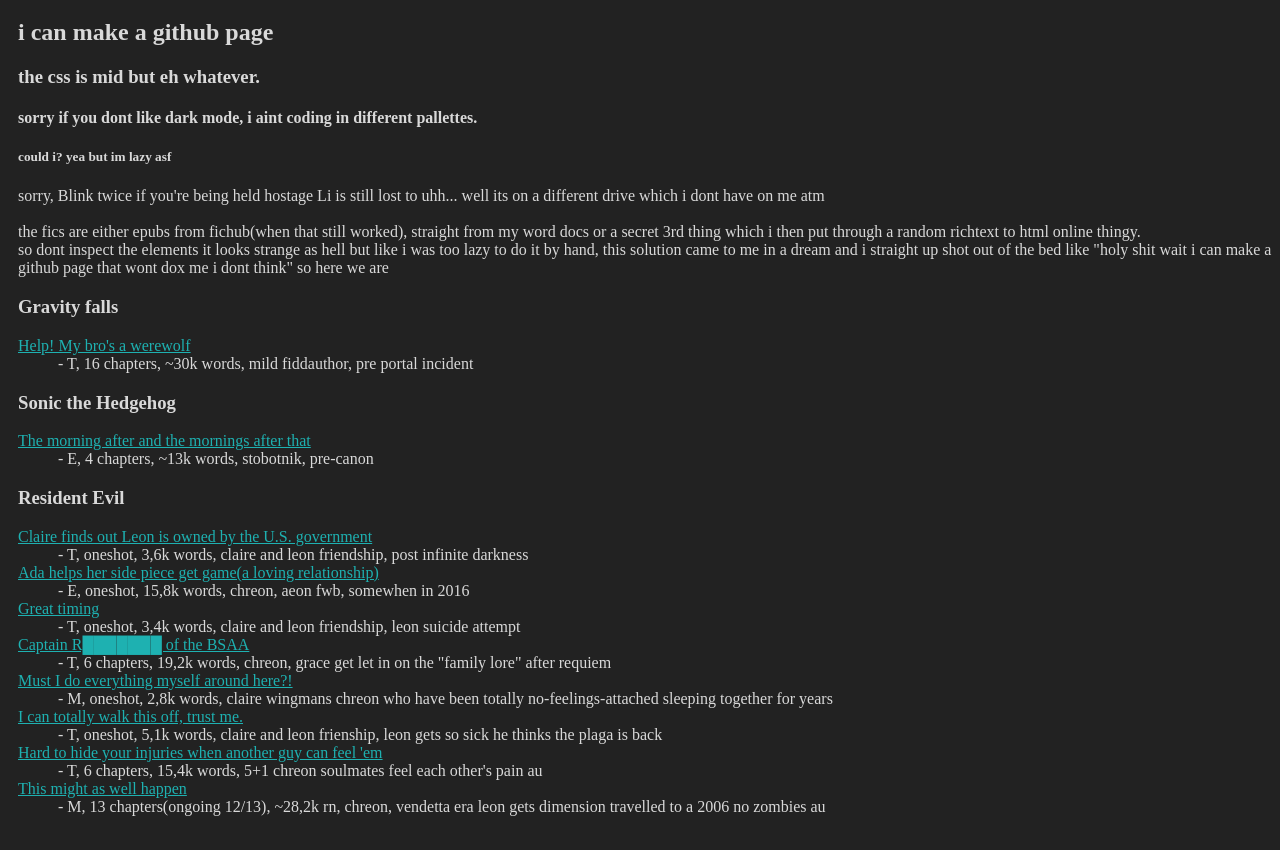
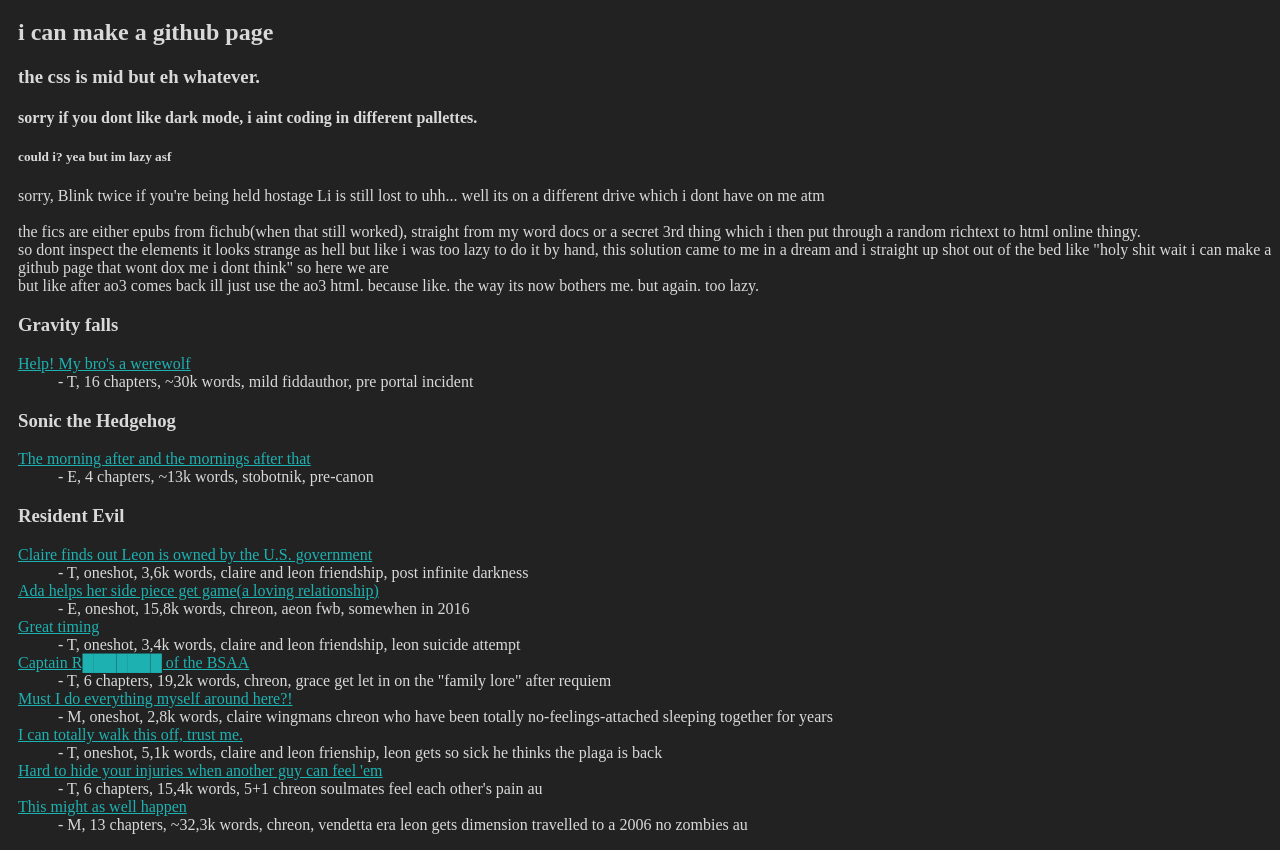
Before and after one commit to CreamSoap/tired-demonspawn-fics.github.io, a plain HTML site: page index.html in a window 1280 px wide. Shown: the part 61-911 px from the top of the page. Drawn offline with Linux system fonts and the light colour scheme.

Commit message:
final chapter might as well

```diff
--- a/index.html
+++ b/index.html
@@ -18,6 +18,8 @@
     the fics are either epubs from fichub(when that still worked), straight from my word docs or a secret 3rd thing which i then put through a random richtext to html online thingy.
     <br>
     so dont inspect the elements it looks strange as hell but like i was too lazy to do it by hand, this solution came to me in a dream and i straight up shot out of the bed like "holy shit wait i can make a github page that wont dox me i dont think" so here we are
+    <br>
+    but like after ao3 comes back ill just use the ao3 html. because like. the way its now bothers me. but again. too lazy.
     <br>
     <h3>Gravity falls</h3>
         <dl>
@@ -55,7 +57,7 @@
         <dd>- T, 6 chapters, 15,4k words, 5+1 chreon soulmates feel each other's pain au</dd>
 
         <dt><a href="mightaswell.html">This might as well happen</a></dt>
-        <dd>- M, 13 chapters(ongoing 12/13), ~28,2k rn, chreon, vendetta era leon gets dimension travelled to a 2006 no zombies au</dd>
+        <dd>- M, 13 chapters, ~32,3k words, chreon, vendetta era leon gets dimension travelled to a 2006 no zombies au</dd>
     </dl>
 
 </body>
```
